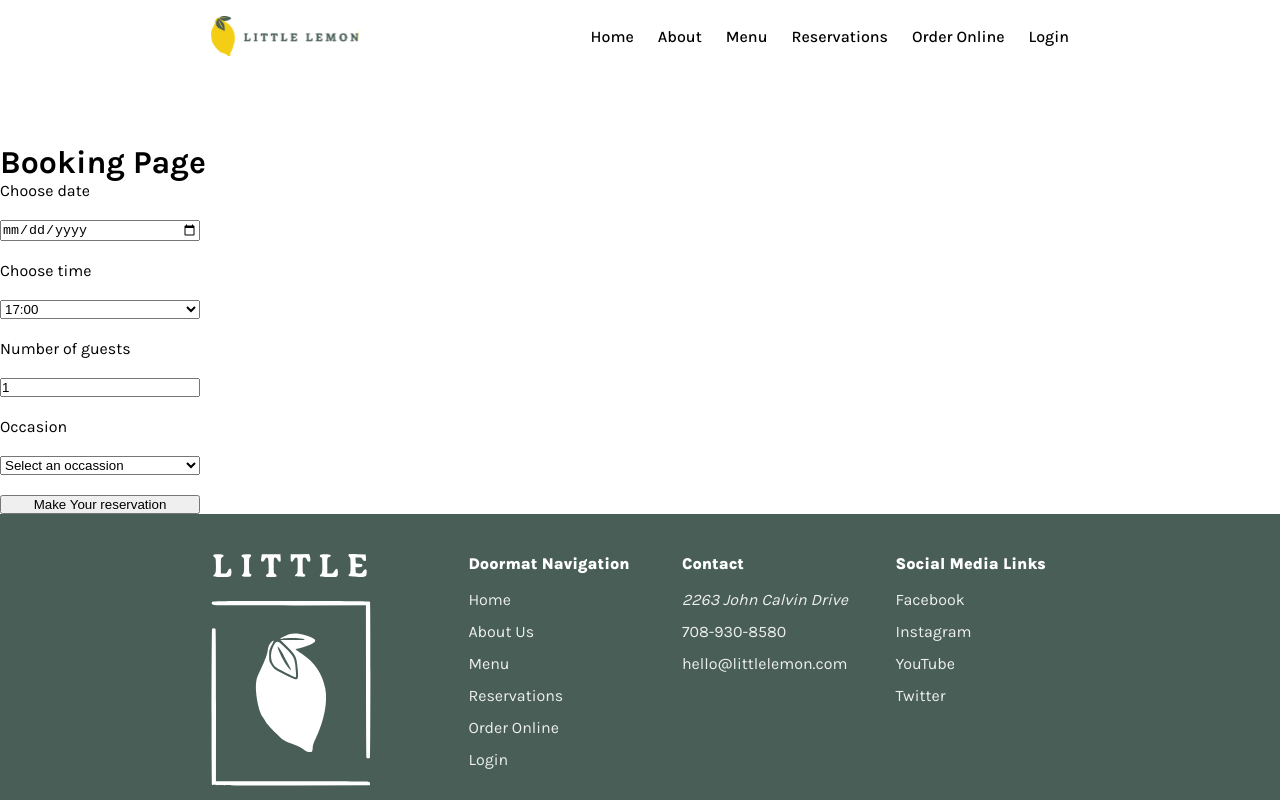
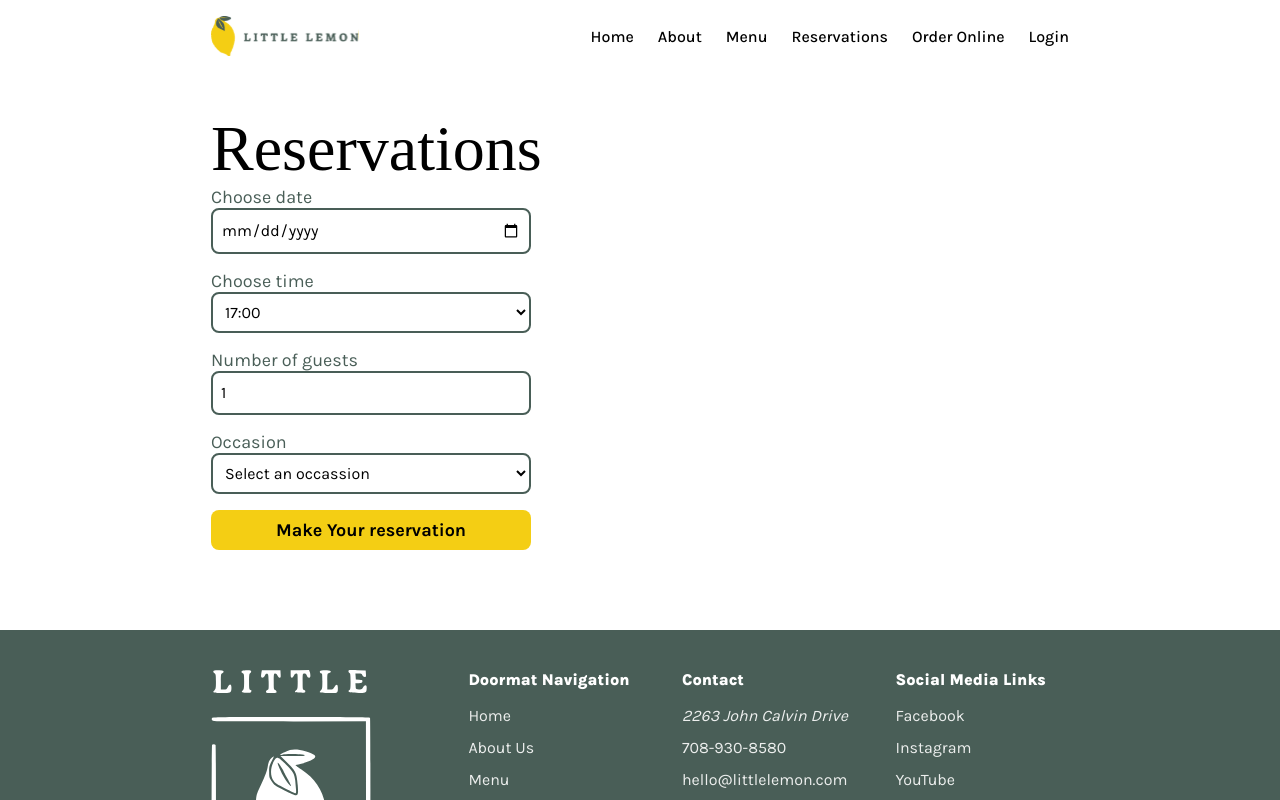
Before and after one commit to achaverrar/capstone, a React (Create React App) app: page /reservations in a window 1280 px wide. Shown: the top 800 px of the page. Built offline with nearby package versions, Linux system fonts and the light colour scheme; a web font is replaced by a local one.

Commit message:
add styles to booking page

```diff
--- a/src/App.css
+++ b/src/App.css
@@ -2,3 +2,13 @@ main {
   /* Header's contents + paddings */
   padding-top: calc(5 * var(--spacing-base) + 4 * var(--spacing-base));
 }
+
+.app {
+  display: flex;
+  flex-direction: column;
+  min-height: 100vh;
+}
+
+main {
+  flex: 1;
+}
--- a/src/App.js
+++ b/src/App.js
@@ -7,11 +7,11 @@ import "./App.css";
 
 function App() {
   return (
-    <>
+    <div className="app">
       <Header />
       <Main />
       <Footer />
-    </>
+    </div>
   );
 }
 
--- /dev/null
+++ b/src/BookingForm.css
@@ -0,0 +1,43 @@
+.form {
+  display: grid;
+  gap: 1.6rem;
+}
+
+.form__group {
+  display: flex;
+  flex-direction: column;
+  align-items: flex-start;
+}
+
+.form label {
+  color: var(--color-primary-1);
+}
+
+.form input,
+.form select {
+  width: 100%;
+  max-width: 32rem;
+  background-color: var(--color-white);
+  border: 2px solid var(--color-primary-1);
+  border-radius: var(--border-radius-2);
+  padding: 0.5em;
+}
+
+.form input:hover,
+.form select:hover,
+.form input:active,
+.form select:active,
+.form input:focus,
+.form select:focus {
+  border: 2px solid var(--color-primary-2);
+  outline-color: var(--color-primary-2);
+}
+
+.form input.form__button {
+  background-color: var(--color-primary-2);
+  border: none;
+}
+
+.form input.form__button:hover {
+  background-color: var(--color-secondary-1);
+}
--- a/src/BookingForm.js
+++ b/src/BookingForm.js
@@ -1,4 +1,5 @@
 import React, { useState } from "react";
+import "./BookingForm.css";
 
 const BookingForm = () => {
   const [availableTimes, setAvailableTimes] = useState([
@@ -25,24 +26,38 @@ const BookingForm = () => {
     e.preventDefault();
   };
   return (
-    <form
-      style={{ display: "grid", maxWidth: "200px", gap: "20px" }}
-      onSubmit={handleSubmit}
-    >
-      <label forhtml="date">Choose date</label>
+    <form onSubmit={handleSubmit} className="form">
+      <div className="form__group">
+        <label htmlFor="date" className="font-lead-text">
+          Choose date
+        </label>
         <input
           type="date"
           id="date"
           onChange={handleChange}
           value={userInputs["date"]}
+          className="font-paragraph-text"
         ></input>
-      <label forhtml="time">Choose time</label>
-      <select id="time" onChange={handleChange} value={userInputs["time"]}>
+      </div>
+      <div className="form__group">
+        <label htmlFor="time" className="font-lead-text">
+          Choose time
+        </label>
+        <select
+          id="time"
+          onChange={handleChange}
+          value={userInputs["time"]}
+          className="font-paragraph-text"
+        >
           {availableTimes.map((time) => (
             <option key={time}>{time}</option>
           ))}
         </select>
-      <label forhtml="guests">Number of guests</label>
+      </div>
+      <div className="form__group">
+        <label htmlFor="guests" className="font-lead-text">
+          Number of guests
+        </label>
         <input
           type="number"
           placeholder="1"
@@ -51,12 +66,18 @@ const BookingForm = () => {
           id="guests"
           onChange={handleChange}
           value={userInputs["guests"]}
+          className="font-paragraph-text"
         ></input>
-      <label forhtml="occasion">Occasion</label>
+      </div>
+      <div className="form__group">
+        <label htmlFor="occasion" className="font-lead-text">
+          Occasion
+        </label>
         <select
           id="occasion"
           onChange={handleChange}
           value={userInputs["occasion"]}
+          className="font-paragraph-text"
         >
           <option>Select an occassion</option>
           <option>Anniversary</option>
@@ -65,7 +86,12 @@ const BookingForm = () => {
           <option>Date</option>
           <option>Special Occassion</option>
         </select>
-      <input type="submit" value="Make Your reservation"></input>
+      </div>
+      <input
+        type="submit"
+        value="Make Your reservation"
+        className="font-card-title form__button"
+      ></input>
     </form>
   );
 };
--- a/src/components/AboutUs/AboutUs.js
+++ b/src/components/AboutUs/AboutUs.js
@@ -5,7 +5,7 @@ import "./AboutUs.css";
 
 const AboutUs = () => {
   return (
-    <section className="about-us">
+    <section id="about-us" className="about-us">
       <Container className="container--about-us">
         <h2 className="about-us__title font-display-title">About Us</h2>
         <section className="about-us__text font-paragraph-text">
--- a/src/components/FooterNav/FooterNav.js
+++ b/src/components/FooterNav/FooterNav.js
@@ -1,5 +1,6 @@
 import React from "react";
 import "./FooterNav.css";
+import { Link } from "react-router-dom";
 
 const FooterNav = ({ data, className }) => {
   const { id, title, links } = data;
@@ -12,9 +13,9 @@ const FooterNav = ({ data, className }) => {
           if (link.href.length) {
             return (
               <li className="footer-nav__nav-item" key={key}>
-                <a href={link.href} className="footer-nav__link">
+                <Link to={link.href} className="footer-nav__link">
                   {link.text}
-                </a>
+                </Link>
               </li>
             );
           } else {
--- a/src/components/Main/Main.js
+++ b/src/components/Main/Main.js
@@ -1,30 +1,14 @@
-import React, { useState } from "react";
+import React from "react";
 import { Route, Routes } from "react-router-dom";
 import HomePage from "../../pages/HomePage";
 import BookingPage from "../../pages/BookingPage";
 
-const Main = (props) => {
-  const [availableTimes, setAvailableTimes] = useState([
-    "17:00",
-    "18:00",
-    "19:00",
-    "20:00",
-    "21:00",
-    "22:00",
-  ]);
+const Main = () => {
   return (
     <main>
       <Routes>
         <Route exact path="/" element={<HomePage />} />
-        <Route
-          path="/reservations"
-          element={
-            <BookingPage
-              times={availableTimes}
-              changeTimes={setAvailableTimes}
-            />
-          }
-        />
+        <Route path="/reservations" element={<BookingPage />} />
       </Routes>
     </main>
   );
--- a/src/components/Nav/Nav.js
+++ b/src/components/Nav/Nav.js
@@ -7,11 +7,11 @@ const Nav = ({ className }) => {
     <nav className={className}>
       <ul className="header__navbar-links">
         <NavItem link="/" content="Home" />
-        <NavItem link="#about" content="About" />
+        <NavItem link="#about-us" content="About" />
         <NavItem link="#menu" content="Menu" />
         <NavItem link="/reservations" content="Reservations" />
         <NavItem link="#order-online" content="Order Online" />
-        <NavItem link="#login" content="Login" />
+        <NavItem link="#" content="Login" />
       </ul>
     </nav>
   );
--- /dev/null
+++ b/src/pages/BookingPage.css
@@ -0,0 +1,9 @@
+.reservations {
+  display: flex;
+  align-items: center;
+  justify-content: center;
+  padding: 4rem 2.4rem 8rem 2.4rem;
+}
+
+.container--reservations {
+}
--- a/src/pages/BookingPage.js
+++ b/src/pages/BookingPage.js
@@ -1,13 +1,16 @@
 import React from "react";
 import BookingForm from "../BookingForm";
+import Container from "../Container";
+import "./BookingPage.css";
 
-const BookingPage = ({ times, changeTimes }) => {
-  console.log(times, changeTimes);
+const BookingPage = () => {
   return (
-    <main>
-      <h1>Booking Page</h1>
-      <BookingForm></BookingForm>
-    </main>
+    <section className="reservations">
+      <Container className="container--reservations">
+        <h2 className="font-display-title">Reservations</h2>
+        <BookingForm></BookingForm>
+      </Container>
+    </section>
   );
 };
 
```
Lines whose indentation alone changed are shown as unchanged.
